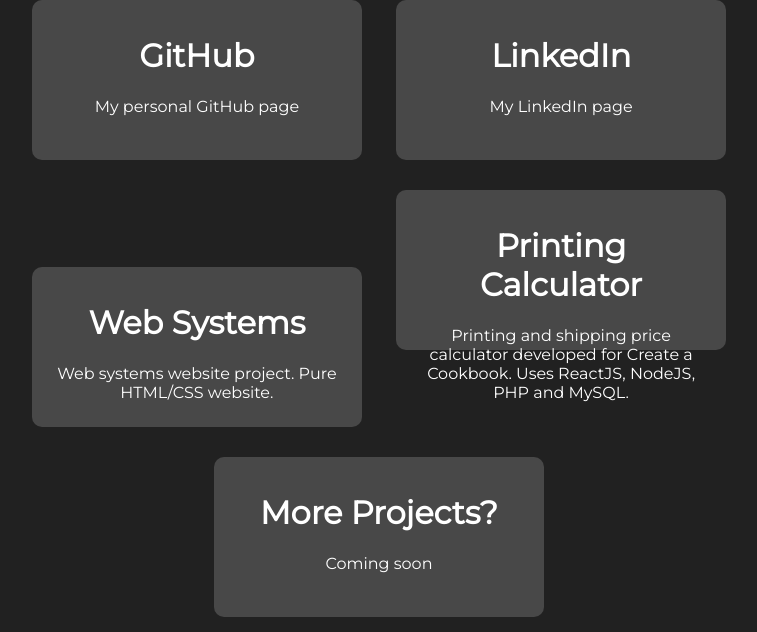
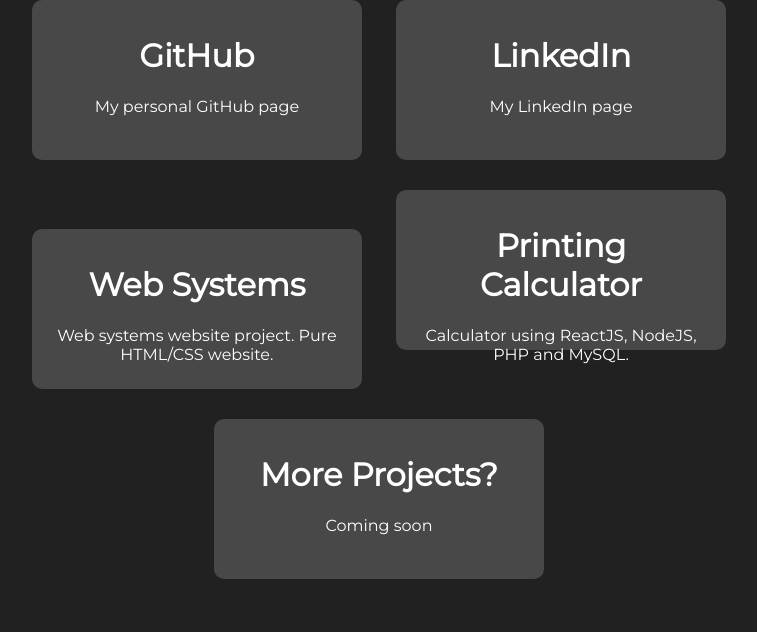
Before and after one commit to lucash-0/lucash-0.github.io, a plain HTML site: page index.html in a window 1280 px wide. Shown: the part 269-901 px from the top of the page, without its empty margins (261-1018 px from the left). After the commit the page ends 863 px from the top, so only its background shows below. Drawn offline with Linux system fonts and the light colour scheme.

Commit message:
Update index.html

```diff
--- a/index.html
+++ b/index.html
@@ -33,7 +33,7 @@
     <a href="https://www.createacookbook.com.au/calculator" target="_blank" class="container-inner">
       <h1>Printing Calculator</h1>
       <p>
-        Printing and shipping price calculator developed for Create a Cookbook. Uses ReactJS, NodeJS, PHP and MySQL.
+       Calculator using ReactJS, NodeJS, PHP and MySQL.
       </p>
     </a>
     <a href="#" class="container-inner">
```
